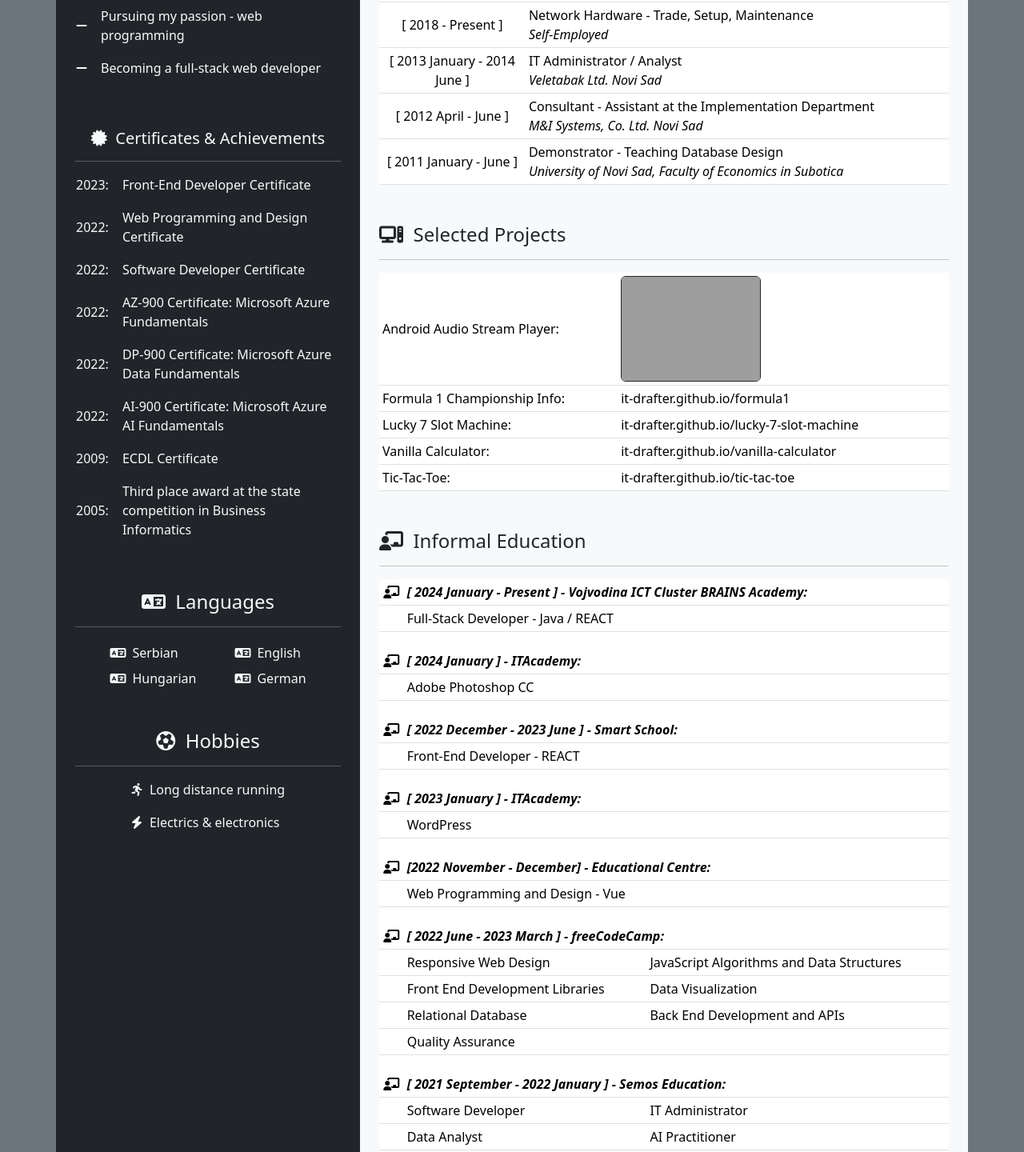
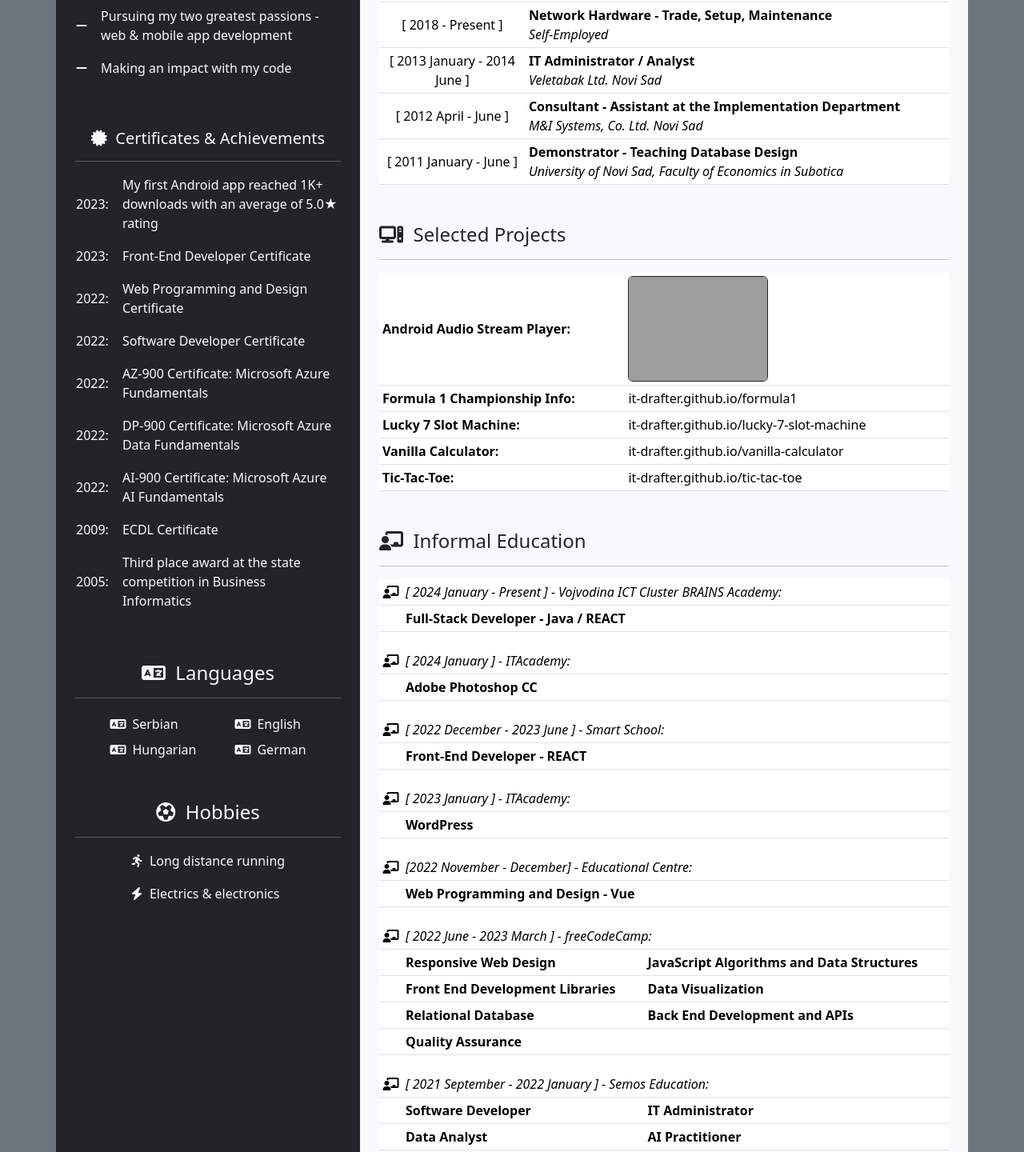
Before and after one commit to it-drafter/resume, a plain HTML site: page index.html in a window 1280 px wide. Shown: the part 937-2377 px from the top of the page at 80% size. Drawn offline with nearby package versions, Linux system fonts and the light colour scheme; grey boxes are pictures that could not be loaded.

Commit message:
style: text styling

```diff
--- a/index.html
+++ b/index.html
@@ -219,7 +219,8 @@
                   <i class="fa-solid fa-minus"></i>
                 </td>
                 <td class="text-start pb-0 ps-3 pb-3">
-                  Pursuing my passion - web programming
+                  Pursuing my two greatest passions - web & mobile app
+                  development
                 </td>
               </tr>
               <tr>
@@ -227,7 +228,7 @@
                   <i class="fa-solid fa-minus"></i>
                 </td>
                 <td class="text-start pb-0 ps-3 pb-3">
-                  Becoming a full-stack web developer
+                  Making an impact with my code
                 </td>
               </tr>
             </table>
@@ -241,6 +242,20 @@
             </h5>
             <hr class="bg-light" />
             <table class="table-text mx-auto">
+              <tr>
+                <td class="text-start pb-3">2023:</td>
+                <td class="text-start pb-0 ps-3 pb-3">
+                  <a
+                    class="text-reset"
+                    href="https://play.google.com/store/apps/details?id=com.mladjaidasko&pcampaignid=pcampaignidMKT-Other-global-all-co-prtnr-py-PartBadge-Mar2515-1"
+                    target="_blank"
+                  >
+                    My first Android app reached 1K+ downloads with an average
+                    of 5.0★ rating&nbsp;
+                    <i class="fa-solid fa-up-right-from-square"></i
+                  ></a>
+                </td>
+              </tr>
               <tr>
                 <td class="text-start pb-3">2023:</td>
                 <td class="text-start pb-0 ps-3 pb-3">
@@ -599,7 +614,7 @@
                   [2023 May - Present]
                 </td>
                 <td class="text-start">
-                  React Native Developer
+                  <span class="fw-semibold">React Native Developer</span>
                   <ul class="mb-0" style="list-style-type: none">
                     <li>
                       - Developing and currently actively maintaining an Android
@@ -639,8 +654,9 @@
                     class="text-reset"
                     href="https://drive.google.com/file/d/1Z-ACJtzKbvvUOnY4WgY1Rns7I0Nz2rQa/view?usp=sharing"
                     target="_blank"
-                    >Front-End Developer Internship - Team Lead&nbsp;
-                    <i class="fa-solid fa-up-right-from-square"></i
+                    ><span class="fw-semibold"
+                      >Front-End Developer Internship - Team Lead</span
+                    >&nbsp; <i class="fa-solid fa-up-right-from-square"></i
                   ></a>
                   <ul class="mb-0" style="list-style-type: none">
                     <li>
@@ -671,9 +687,10 @@
                   [ 2018 - Present ]
                 </td>
                 <td class="text-start">
-                  Network Hardware - Trade, Setup, Maintenance <br /><em
-                    >Self-Employed</em
+                  <span class="fw-semibold"
+                    >Network Hardware - Trade, Setup, Maintenance</span
                   >
+                  <br /><em>Self-Employed</em>
                 </td>
               </tr>
               <tr>
@@ -681,9 +698,8 @@
                   [ 2013 January - 2014 June ]
                 </td>
                 <td class="text-start">
-                  IT Administrator / Analyst<br /><em
-                    >Veletabak Ltd. Novi Sad</em
-                  >
+                  <span class="fw-semibold">IT Administrator / Analyst</span
+                  ><br /><em>Veletabak Ltd. Novi Sad</em>
                 </td>
               </tr>
               <tr>
@@ -691,9 +707,10 @@
                   [ 2012 April - June ]
                 </td>
                 <td class="text-start">
-                  Consultant - Assistant at the Implementation Department<br /><em
-                    >M&I Systems, Co. Ltd. Novi Sad</em
-                  >
+                  <span class="fw-semibold"
+                    >Consultant - Assistant at the Implementation
+                    Department</span
+                  ><br /><em>M&I Systems, Co. Ltd. Novi Sad</em>
                 </td>
               </tr>
               <tr>
@@ -701,7 +718,9 @@
                   [ 2011 January - June ]
                 </td>
                 <td class="text-start">
-                  Demonstrator - Teaching Database Design<br /><em
+                  <span class="fw-semibold"
+                    >Demonstrator - Teaching Database Design</span
+                  ><br /><em
                     >University of Novi Sad, Faculty of Economics in
                     Subotica</em
                   >
@@ -719,7 +738,7 @@
             <table class="table table-sm table-hover">
               <tr>
                 <td class="text-start" style="vertical-align: middle">
-                  Android Audio Stream Player:
+                  <span class="fw-semibold">Android Audio Stream Player:</span>
                 </td>
                 <td class="text-start">
                   <a
@@ -741,11 +760,11 @@
                   class="text-start text-break"
                   style="vertical-align: middle"
                 >
-                  Formula 1 Championship Info:
+                  <span class="fw-semibold">Formula 1 Championship Info:</span>
                 </td>
                 <td class="text-start">
                   <a
-                    class="text-reset"
+                    class="text-reset text-break"
                     href="https://it-drafter.github.io/formula1/"
                     target="_blank"
                     >it-drafter.github.io/formula1&nbsp;
@@ -755,11 +774,11 @@
               </tr>
               <tr>
                 <td class="text-start" style="vertical-align: middle">
-                  Lucky 7 Slot Machine:
+                  <span class="fw-semibold">Lucky 7 Slot Machine:</span>
                 </td>
                 <td class="text-start">
                   <a
-                    class="text-reset"
+                    class="text-reset text-break"
                     href="https://it-drafter.github.io/lucky-7-slot-machine/"
                     target="_blank"
                     >it-drafter.github.io/lucky-7-slot-machine&nbsp;
@@ -769,11 +788,11 @@
               </tr>
               <tr>
                 <td class="text-start" style="vertical-align: middle">
-                  Vanilla Calculator:
+                  <span class="fw-semibold">Vanilla Calculator:</span>
                 </td>
                 <td class="text-start">
                   <a
-                    class="text-reset"
+                    class="text-reset text-break"
                     href="https://it-drafter.github.io/vanilla-calculator/"
                     target="_blank"
                     >it-drafter.github.io/vanilla-calculator&nbsp;
@@ -783,11 +802,11 @@
               </tr>
               <tr>
                 <td class="text-start" style="vertical-align: middle">
-                  Tic-Tac-Toe:
+                  <span class="fw-semibold">Tic-Tac-Toe:</span>
                 </td>
                 <td class="text-start">
                   <a
-                    class="text-reset"
+                    class="text-reset text-break"
                     href="https://it-drafter.github.io/tic-tac-toe/"
                     target="_blank"
                     >it-drafter.github.io/tic-tac-toe&nbsp;
@@ -811,7 +830,7 @@
                   <i class="fa-solid fa-chalkboard-user"></i>
                 </td>
                 <td colspan="3">
-                  <span class="fst-italic fw-semibold"
+                  <span class="fst-italic"
                     >[ 2024 January - Present ] - Vojvodina ICT Cluster BRAINS
                     Academy:</span
                   >
@@ -820,7 +839,9 @@
               <tr>
                 <td></td>
                 <td colspan="3" class="text-start">
-                  Full-Stack Developer - Java / REACT
+                  <span class="fw-semibold"
+                    >Full-Stack Developer - Java / REACT</span
+                  >
                 </td>
               </tr>
               <tr>
@@ -828,21 +849,21 @@
                   <i class="fa-solid fa-chalkboard-user"></i>
                 </td>
                 <td colspan="3" class="pt-4">
-                  <span class="fst-italic fw-semibold"
-                    >[ 2024 January ] - ITAcademy:</span
-                  >
+                  <span class="fst-italic">[ 2024 January ] - ITAcademy:</span>
                 </td>
               </tr>
               <tr>
                 <td></td>
-                <td colspan="3" class="text-start">Adobe Photoshop CC</td>
+                <td colspan="3" class="text-start">
+                  <span class="fw-semibold">Adobe Photoshop CC</span>
+                </td>
               </tr>
               <tr>
                 <td class="text-center pt-4">
                   <i class="fa-solid fa-chalkboard-user"></i>
                 </td>
                 <td colspan="3" class="pt-4">
-                  <span class="fst-italic fw-semibold"
+                  <span class="fst-italic"
                     >[ 2022 December - 2023 June ] - Smart School:</span
                   >
                 </td>
@@ -854,8 +875,8 @@
                     class="text-reset"
                     href="https://drive.google.com/file/d/1RiE-87Jdyv1IHSCv9qcD0R2lvw_6Qds9/view?usp=sharing"
                     target="_blank"
-                    >Front-End Developer - REACT&nbsp;
-                    <i class="fa-solid fa-up-right-from-square"></i
+                    ><span class="fw-semibold">Front-End Developer - REACT</span
+                    >&nbsp; <i class="fa-solid fa-up-right-from-square"></i
                   ></a>
                 </td>
               </tr>
@@ -864,21 +885,21 @@
                   <i class="fa-solid fa-chalkboard-user"></i>
                 </td>
                 <td colspan="3" class="pt-4">
-                  <span class="fst-italic fw-semibold"
-                    >[ 2023 January ] - ITAcademy:</span
-                  >
+                  <span class="fst-italic">[ 2023 January ] - ITAcademy:</span>
                 </td>
               </tr>
               <tr>
                 <td></td>
-                <td colspan="3" class="text-start">WordPress</td>
+                <td colspan="3" class="text-start">
+                  <span class="fw-semibold">WordPress</span>
+                </td>
               </tr>
               <tr>
                 <td class="text-center pt-4">
                   <i class="fa-solid fa-chalkboard-user"></i>
                 </td>
                 <td colspan="3" class="pt-4">
-                  <span class="fst-italic fw-semibold"
+                  <span class="fst-italic"
                     >[2022 November - December] - Educational Centre:</span
                   >
                 </td>
@@ -890,8 +911,9 @@
                     class="text-reset"
                     href="https://drive.google.com/file/d/1NHcLaxv84SXrqZjMNNRfl2i-miwGw1Hc/view?usp=sharing"
                     target="_blank"
-                    >Web Programming and Design - Vue&nbsp;
-                    <i class="fa-solid fa-up-right-from-square"></i
+                    ><span class="fw-semibold"
+                      >Web Programming and Design - Vue</span
+                    >&nbsp; <i class="fa-solid fa-up-right-from-square"></i
                   ></a>
                 </td>
               </tr>
@@ -900,7 +922,7 @@
                   <i class="fa-solid fa-chalkboard-user"></i>
                 </td>
                 <td colspan="3" class="pt-4">
-                  <span class="fst-italic fw-semibold"
+                  <span class="fst-italic"
                     >[ 2022 June - 2023 March ] - freeCodeCamp:</span
                   >
                 </td>
@@ -912,8 +934,8 @@
                     class="text-reset"
                     href="https://drive.google.com/file/d/1XpH0a3Mf0wv616DWwQjgoNdLhlxWE76F/view?usp=sharing"
                     target="_blank"
-                    >Responsive Web Design&nbsp;
-                    <i class="fa-solid fa-up-right-from-square"></i
+                    ><span class="fw-semibold">Responsive Web Design</span
+                    >&nbsp; <i class="fa-solid fa-up-right-from-square"></i
                   ></a>
                 </td>
                 <td colspan="2" class="text-start">
@@ -921,8 +943,9 @@
                     class="text-reset"
                     href="https://drive.google.com/file/d/1EVkE3-g-TCvznMJQVhdEmmqzEqKSLEb8/view?usp=sharing"
                     target="_blank"
-                    >JavaScript Algorithms and Data Structures&nbsp;
-                    <i class="fa-solid fa-up-right-from-square"></i
+                    ><span class="fw-semibold"
+                      >JavaScript Algorithms and Data Structures</span
+                    >&nbsp; <i class="fa-solid fa-up-right-from-square"></i
                   ></a>
                 </td>
               </tr>
@@ -933,8 +956,9 @@
                     class="text-reset"
                     href="https://drive.google.com/file/d/1aj5_0WXV_HWghFOeJlTgSXNISCKsLHJv/view?usp=sharing"
                     target="_blank"
-                    >Front End Development Libraries&nbsp;
-                    <i class="fa-solid fa-up-right-from-square"></i
+                    ><span class="fw-semibold"
+                      >Front End Development Libraries</span
+                    >&nbsp; <i class="fa-solid fa-up-right-from-square"></i
                   ></a>
                 </td>
                 <td colspan="2" class="text-start">
@@ -942,7 +966,7 @@
                     class="text-reset"
                     href="https://drive.google.com/file/d/15PVrwEv7PSYhx2bc9zcliYKQqeUUSviw/view?usp=sharing"
                     target="_blank"
-                    >Data Visualization&nbsp;
+                    ><span class="fw-semibold">Data Visualization</span>&nbsp;
                     <i class="fa-solid fa-up-right-from-square"></i
                   ></a>
                 </td>
@@ -954,7 +978,7 @@
                     class="text-reset"
                     href="https://drive.google.com/file/d/1r8bf2f8Xd2qfyfm-as4ty15tQF3xm0wG/view?usp=sharing"
                     target="_blank"
-                    >Relational Database&nbsp;
+                    ><span class="fw-semibold">Relational Database</span>&nbsp;
                     <i class="fa-solid fa-up-right-from-square"></i
                   ></a>
                 </td>
@@ -963,8 +987,9 @@
                     class="text-reset"
                     href="https://drive.google.com/file/d/17GUIlacEmZp8HXPF1Nm9TGxpO9tI8Gv7/view?usp=sharing"
                     target="_blank"
-                    >Back End Development and APIs&nbsp;
-                    <i class="fa-solid fa-up-right-from-square"></i
+                    ><span class="fw-semibold"
+                      >Back End Development and APIs</span
+                    >&nbsp; <i class="fa-solid fa-up-right-from-square"></i
                   ></a>
                 </td>
               </tr>
@@ -975,7 +1000,7 @@
                     class="text-reset"
                     href="https://drive.google.com/file/d/1ogOvw2fX28womiI2TcFlJoaCSOI9NAWD/view?usp=sharing"
                     target="_blank"
-                    >Quality Assurance&nbsp;
+                    ><span class="fw-semibold">Quality Assurance</span>&nbsp;
                     <i class="fa-solid fa-up-right-from-square"></i
                   ></a>
                 </td>
@@ -985,7 +1010,7 @@
                   <i class="fa-solid fa-chalkboard-user"></i>
                 </td>
                 <td colspan="3" class="pt-4">
-                  <span class="fst-italic fw-semibold"
+                  <span class="fst-italic"
                     >[ 2021 September - 2022 January ] - Semos Education:</span
                   >
                 </td>
@@ -997,7 +1022,7 @@
                     class="text-reset"
                     href="https://drive.google.com/file/d/1bVSLe27w20zeRef6jLsmj2X-Nm3gS_OB/view?usp=sharing"
                     target="_blank"
-                    >Software Developer&nbsp;
+                    ><span class="fw-semibold">Software Developer</span>&nbsp;
                     <i class="fa-solid fa-up-right-from-square"></i></a
                   ><br />
                 </td>
@@ -1006,7 +1031,7 @@
                     class="text-reset"
                     href="https://drive.google.com/file/d/1PxGOcTxqZBQz3FjmmjOqlqKMuPlTe9XH/view?usp=sharing"
                     target="_blank"
-                    >IT Administrator&nbsp;
+                    ><span class="fw-semibold">IT Administrator</span>&nbsp;
                     <i class="fa-solid fa-up-right-from-square"></i
                   ></a>
                 </td>
@@ -1018,7 +1043,7 @@
                     class="text-reset"
                     href="https://drive.google.com/file/d/1wORNgOaZ5Mp7P-PWXMuxTnk-LhTY0huB/view?usp=sharing"
                     target="_blank"
-                    >Data Analyst&nbsp;
+                    ><span class="fw-semibold">Data Analyst</span>&nbsp;
                     <i class="fa-solid fa-up-right-from-square"></i
                   ></a>
                 </td>
@@ -1027,7 +1052,7 @@
                     class="text-reset"
                     href="https://drive.google.com/file/d/1hRrbwj_8DfO9o4BVUFpxORfq8rsl-gzn/view?usp=sharing"
                     target="_blank"
-                    >AI Practitioner&nbsp;
+                    ><span class="fw-semibold">AI Practitioner</span>&nbsp;
                     <i class="fa-solid fa-up-right-from-square"></i
                   ></a>
                 </td>
@@ -1044,7 +1069,9 @@
             <table class="table table-sm table-hover">
               <tr>
                 <td class="text-center" style="vertical-align: middle">
-                  <span style="white-space: nowrap">[ 2012 ]</span>
+                  <span style="white-space: nowrap" class="fst-italic"
+                    >[ 2012 ]</span
+                  >
                 </td>
                 <td class="text-start">
                   Master's degree in Economics<br />University of Novi Sad<br />Faculty
@@ -1057,13 +1084,17 @@
                   <i class="fa-solid fa-computer"></i>
                 </td>
                 <td style="vertical-align: middle">
-                  Study programme:<br />Business Information Systems -<br />Information
-                  Engineering
+                  Study programme:<br /><span class="fw-semibold"
+                    >Business Information Systems -<br />Information
+                    Engineering</span
+                  >
                 </td>
               </tr>
               <tr>
                 <td class="text-center" style="vertical-align: middle">
-                  <span style="white-space: nowrap">[ 2005 ]</span>
+                  <span style="white-space: nowrap" class="fst-italic"
+                    >[ 2005 ]</span
+                  >
                 </td>
                 <td class="text-start" style="vertical-align: middle">
                   School of Economics<br />Novi Sad
@@ -1075,7 +1106,9 @@
                   <i class="fa-solid fa-chart-line"></i>
                 </td>
                 <td style="vertical-align: middle">
-                  Education profile:<br />Economic technician<br />(Valedictorian)
+                  Education profile:<br /><span class="fw-semibold"
+                    >Economic technician<br />- Valedictorian</span
+                  >
                 </td>
               </tr>
             </table>
```
